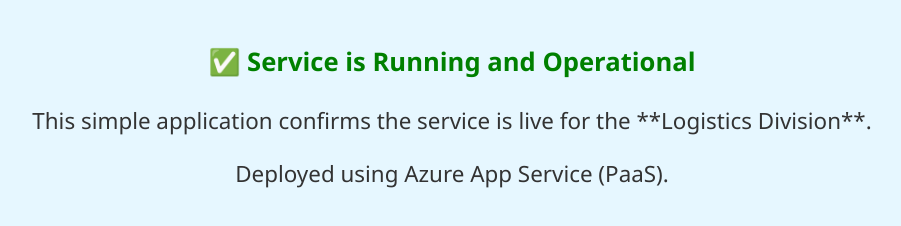
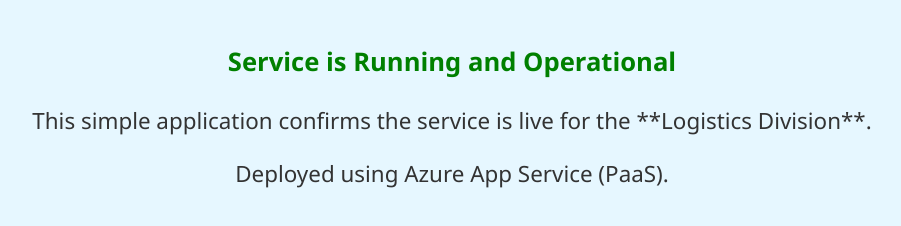
Before and after one commit to khoohy/swe2304439, a plain HTML site: page index.html in a window 1280 px wide. Shown: the part 168-394 px from the top of the page, without its empty margins (188-1089 px from the left). Drawn offline with Linux system fonts and the light colour scheme.

Commit message:
Remove emoji from confirmation message

```diff
--- a/index.html
+++ b/index.html
@@ -11,7 +11,7 @@
 </head>
 <body>
     <h1>Cloud Application Deployment Confirmation</h1>
-    <p class="confirm">✅ Service is Running and Operational</p>
+    <p class="confirm"> Service is Running and Operational</p>
     <p>This simple application confirms the service is live for the **Logistics Division**.</p>
     <p>Deployed using Azure App Service (PaaS).</p>
 </body>
```
